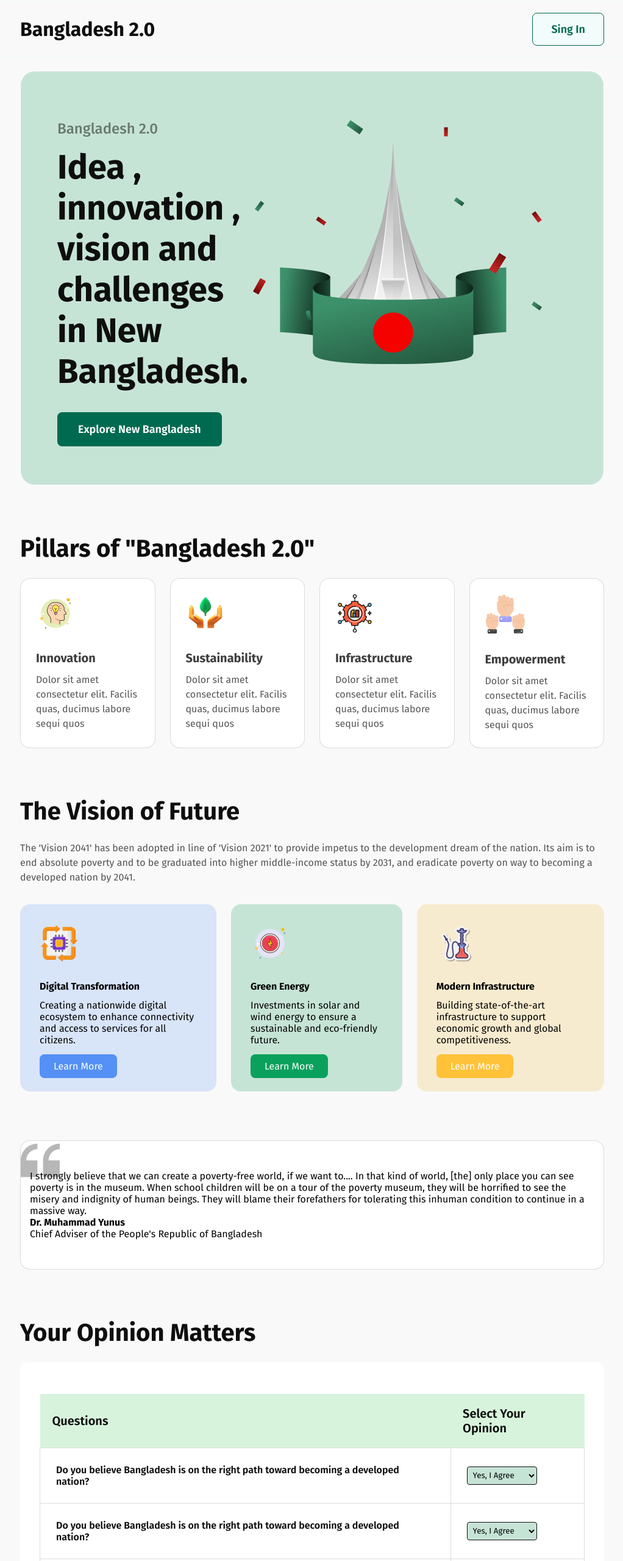
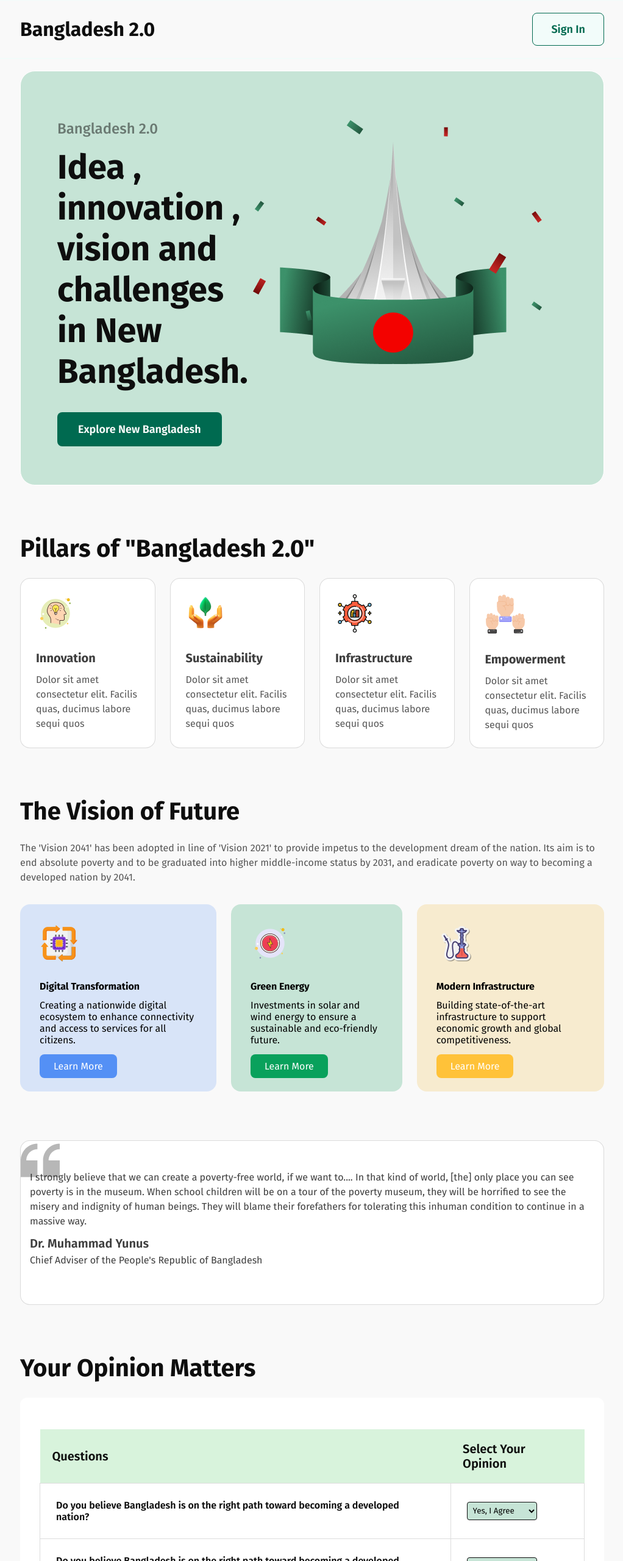
Before and after one commit to sajjadjim/Assignment-1--Bnagladesh-2.0, a plain HTML site: page index.html in a window 1280 px wide. Shown: the top 2560 px of the page at 61% size, without its empty margins (128-1150 px from the left). Drawn offline with Linux system fonts and the light colour scheme.

Commit message:
Finally complete

```diff
--- a/index.html
+++ b/index.html
@@ -13,7 +13,7 @@
       <div>
         <nav class="navigation_bar">
           <p class="nav_tittle">Bangladesh 2.0</p>
-          <div class="nav_btn">Sing In</div>
+          <a class="nav_btn" href="http://bangaldesh/login.com" target="_blank">Sign In</a>
         </nav>
       </div>
     </header>
@@ -102,7 +102,7 @@ background: rgb(247, 235, 207);">
             indignity of human beings. They will blame their forefathers for
             tolerating this inhuman condition to continue in a massive way.</p>
           <h4>Dr. Muhammad Yunus</h4>
-          <p>Chief Adviser of the People's Republic of Bangladesh</p></div>
+          <p class="p">Chief Adviser of the People's Republic of Bangladesh</p></div>
       </section>
       <section class="section5">
         <h1>Your Opinion Matters</h1>
@@ -239,7 +239,7 @@ background: rgb(247, 235, 207);">
           <div class="section7_amount_select">
             <ul>
               <li>100 Taka</li>
-              <li>200 Taka</li>
+              <li style="background-color: aliceblue;">200 Taka</li>
               <li>500 Taka</li>
               <li>1000 Taka</li>
             </ul>
--- a/styles/style.css
+++ b/styles/style.css
@@ -49,6 +49,7 @@ main {
     font-weight: 600;
     line-height: 22px;
     cursor: pointer;
+    text-decoration: none;
 }
 
 .nav_btn:hover {
@@ -215,6 +216,32 @@ main {
 
 .section4>div {
     padding: 48px 15px;
+}
+
+.section4 p {
+    margin-bottom: 12px;
+    color: rgba(14, 14, 14, 0.8);
+    font-size: 16px;
+    font-weight: 400;
+    line-height: 24px;
+}
+
+.section4 h4 {
+    margin-bottom: 4px;
+    color: rgba(14, 14, 14, 0.8);
+    font-size: 20px;
+    font-weight: 600;
+    line-height: 24px;
+    text-align: left;
+}
+
+.scetion4 .p {
+    color: rgba(14, 14, 14, 0.6);
+    font-size: 16px;
+    font-weight: 400;
+    line-height: 24px;
+    letter-spacing: 0%;
+    text-align: left;
 }
 
 /*                     scetion 5 css start from here              */
```
